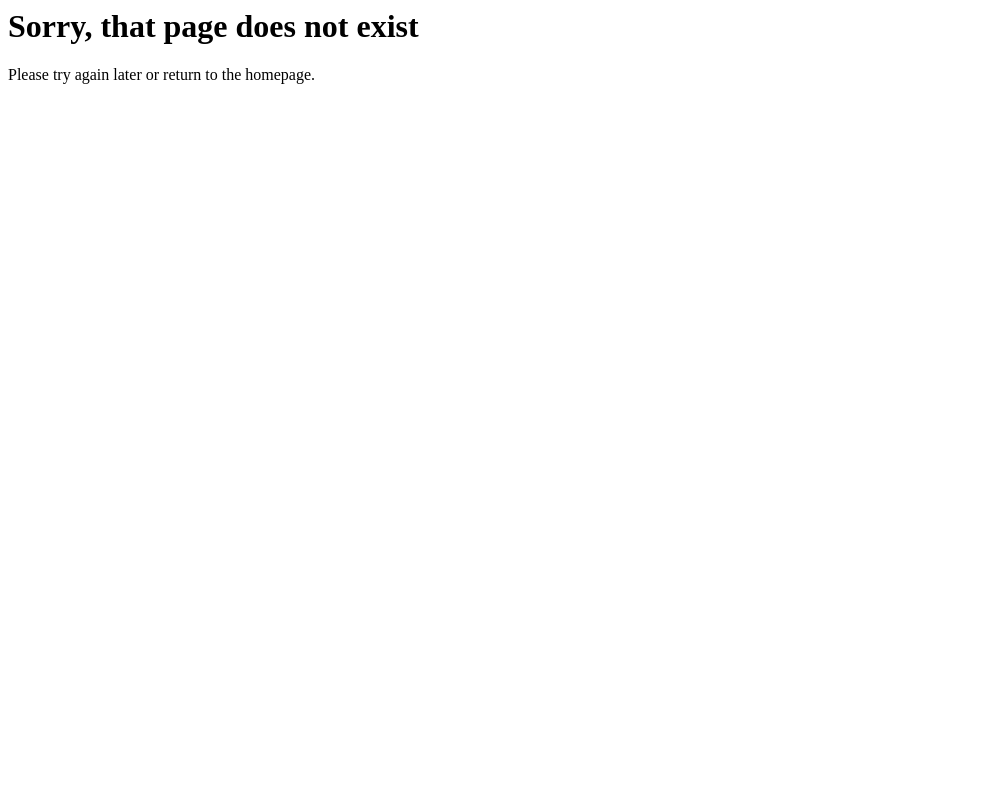
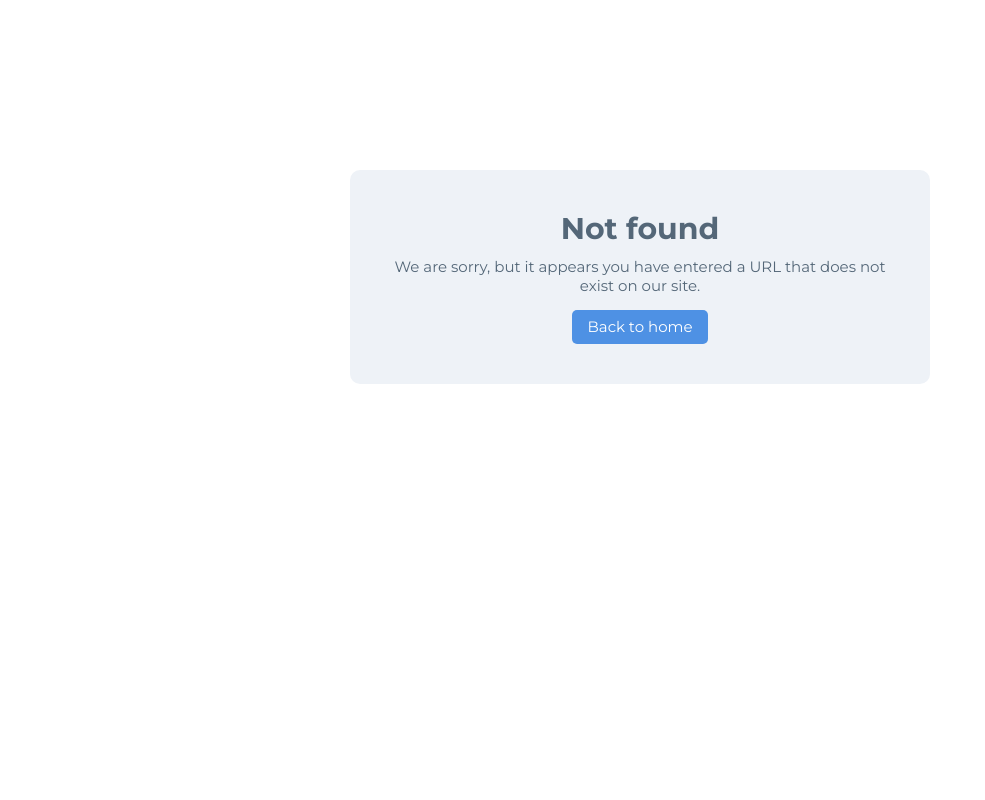
Before and after one commit to jmjuanes/server, a Python web app: template templates/not-found.html in a window 1280 px wide. Shown: the whole page, without its empty margins (0-985 px from the left). Run offline with Jinja, Linux system fonts and the light colour scheme; the template is opened without the code that fills it, so the values that code supplies are empty.

Commit message:
feat: add not-found template style and change not found message

```diff
--- a/templates/not-found.html
+++ b/templates/not-found.html
@@ -1,2 +1,60 @@
-<h1>Sorry, that page does not exist</h1>
-<p>Please try again later or return to the homepage.</p>
+<meta name="viewport" content="width=device-width, initial-scale=1">
+<link href="https://fonts.googleapis.com/css?family=Montserrat:400,600,700" rel="stylesheet">
+<style>
+    body {
+        margin: 0px !important;
+        padding: 0px !important;
+        font-family: 'Montserrat', sans-serif;
+        font-size: 15px;
+        font-smooth: antialiased;
+        text-rendering: optimizeLegibility;
+        -webkit-font-smoothing: antialiased;
+        -moz-osx-font-smoothing: grayscale;
+        color: #546778;
+    }
+    .main {
+        padding: 20px;
+    }
+    .content {
+        max-width: 500px;
+        margin-top: 150px;
+        margin-left: auto;
+        margin-right: auto;
+        padding: 40px;
+        border-radius: 10px;
+        background-color: #eef2f7;
+    }
+    .heading {
+        font-size: 30px;
+        font-weight: bold;
+        margin-bottom: 10px;
+    }
+    .paragraph {
+        margin-bottom: 15px;
+    }
+    .button {
+        display: inline-block;
+        background-color: #4e91e4;
+        color: #ffffff;
+        height: 34px;
+        line-height: 34px;
+        border-radius: 5px;
+        padding-left: 15px;
+        padding-right: 15px;
+        text-decoration: none;
+        transition: opacity 0.3s;
+    }
+    .button:hover {
+        opacity: 0.8;
+    }
+</style>
+<title>Page not found</title>
+<div class="main">
+    <div class="content" align="center">
+        <div class="heading">Not found</div>
+        <div class="paragraph">
+            We are sorry, but it appears you have entered a URL that does not exist on our site.
+        </div>
+        <a href="/" class="button">Back to home</a>
+    </div>
+</div>
```
